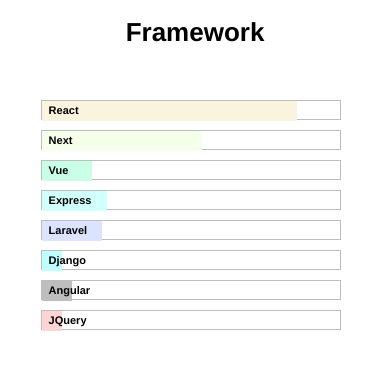
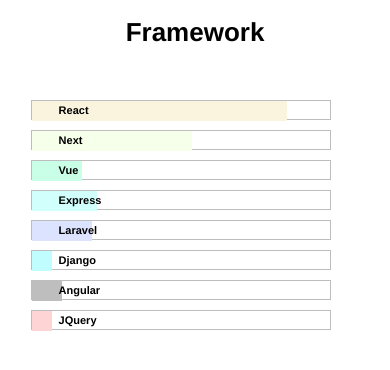
Before and after one commit to MateusHenriqDaSilva/Port, a Next.js app: page /programming/framework in a window 390 px wide. Shown: the top 370 px of the page. Built offline with nearby package versions, Linux system fonts and the light colour scheme.

Commit message:
first commit

```diff
--- a/src/styles/corpoFramework.module.css
+++ b/src/styles/corpoFramework.module.css
@@ -117,7 +117,7 @@
         height: 20px;
         margin-top: 10px;
         border: 1px solid rgb(189, 189, 189);
-        margin-left: -100px;
+        margin-left: -120px;
     }
 
     .porcentagemBarra1 {
```
